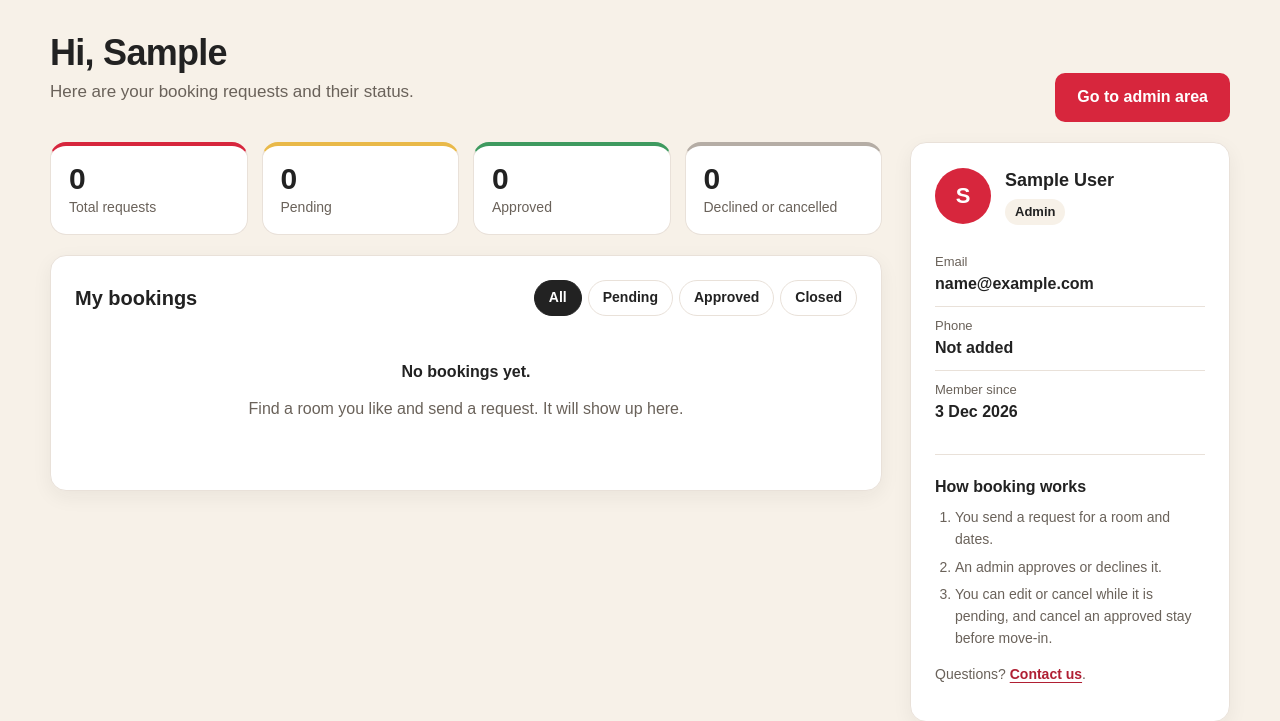
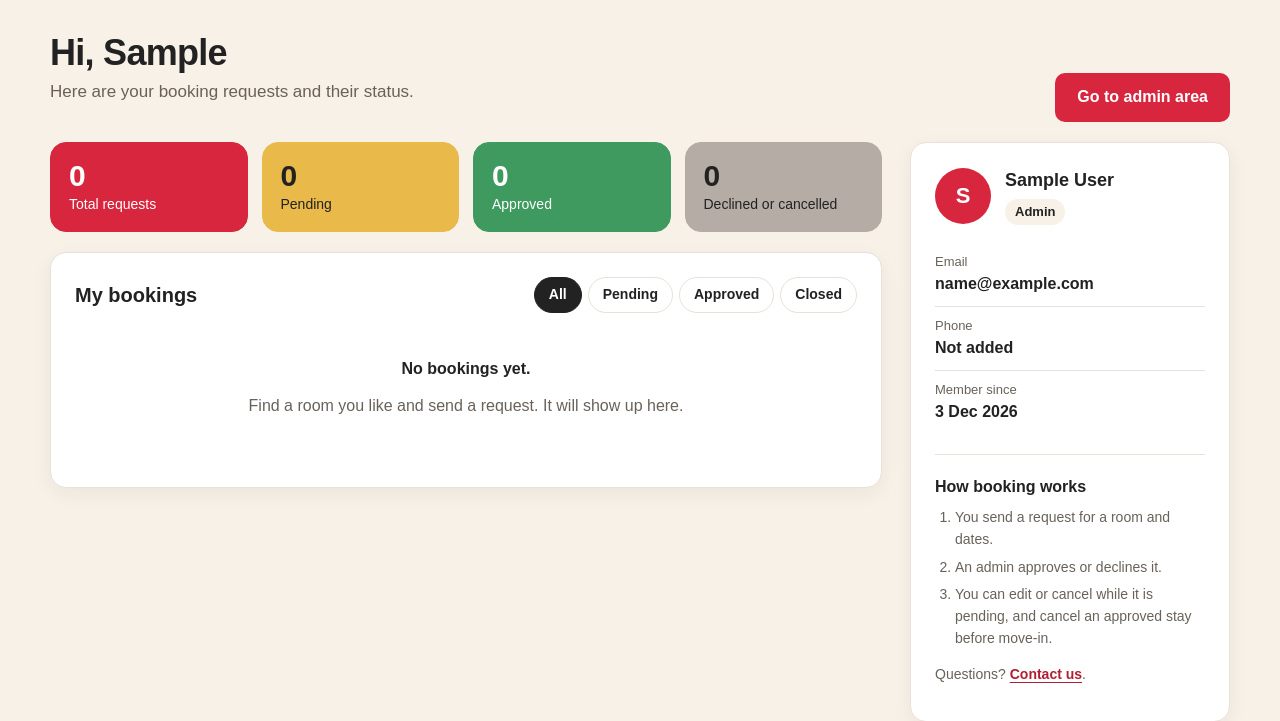
Before and after one commit to Saviitarr/WadGroupProj, a PHP site: page /dashboard.php in a window 1280 px wide. Shown: the part 81-802 px from the top of the page. Run offline with PHP 8.4, Linux system fonts and the light colour scheme; the visitor is signed in with stand-in values (Sample User, id 1); data that the repository does not hold is empty.

Commit message:
Use solid colours for dashboard stat cards

```diff
--- a/css/forms.css
+++ b/css/forms.css
@@ -179,10 +179,12 @@ button.link { background: none; border: 0; padding: 0; font: inherit; font-weigh
 .stat-grid { list-style: none; margin: 0; padding: 0; display: grid; grid-template-columns: repeat(4, 1fr); gap: 14px; }
 .stat { background: var(--white); border: 1px solid var(--line); border-radius: var(--radius); padding: 16px 18px; display: flex; flex-direction: column; gap: 2px; color: var(--muted); font-size: 14px; }
 .stat-num { font-size: 30px; font-weight: 700; color: var(--ink); line-height: 1.1; }
-.stat-pending { border-top: 4px solid #E9B949; }
-.stat-approved { border-top: 4px solid #3E9A5F; }
-.stat-closed { border-top: 4px solid #B5ADA5; }
-.stat:first-child { border-top: 4px solid var(--red); }
+/* Accent cards are filled with a solid colour (the number and label switch colour to stay readable) */
+.stat-pending { background: #E9B949; border-color: #E9B949; color: var(--ink); }
+.stat-approved { background: #3E9A5F; border-color: #3E9A5F; color: #fff; }
+.stat-closed { background: #B5ADA5; border-color: #B5ADA5; color: var(--ink); }
+.stat:first-child { background: var(--red); border-color: var(--red); color: #fff; }
+.stat-approved .stat-num, .stat:first-child .stat-num { color: #fff; }
 
 .next-stay { background: linear-gradient(135deg, var(--red), #A81C30); color: #fff; border: 0; }
 .next-stay .eyebrow { text-transform: uppercase; letter-spacing: 0.08em; font-size: 12px; font-weight: 700; opacity: 0.85; margin-bottom: 6px; }
```
